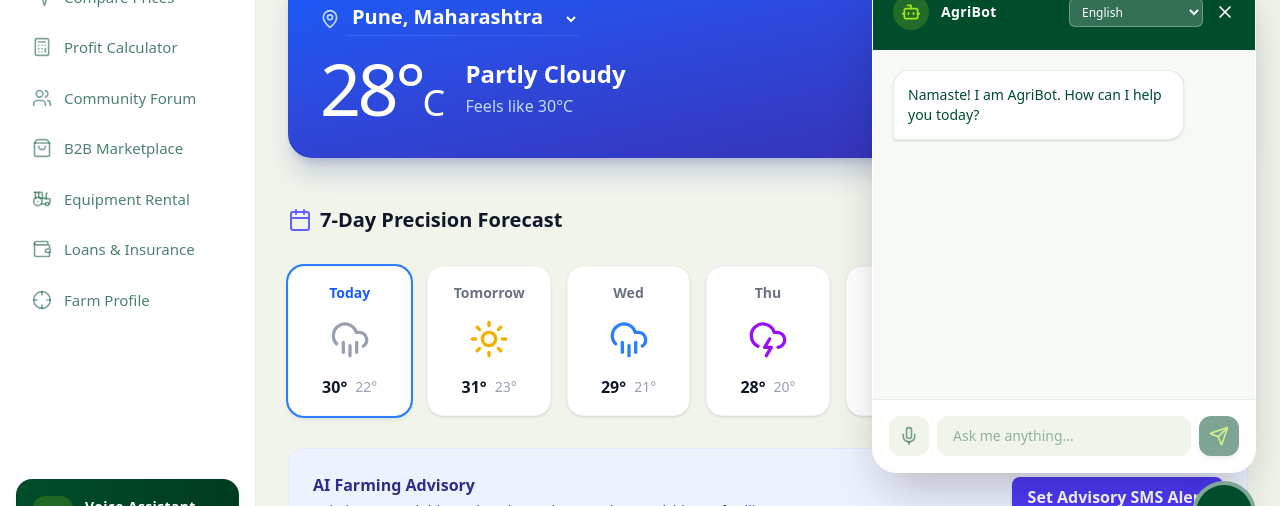
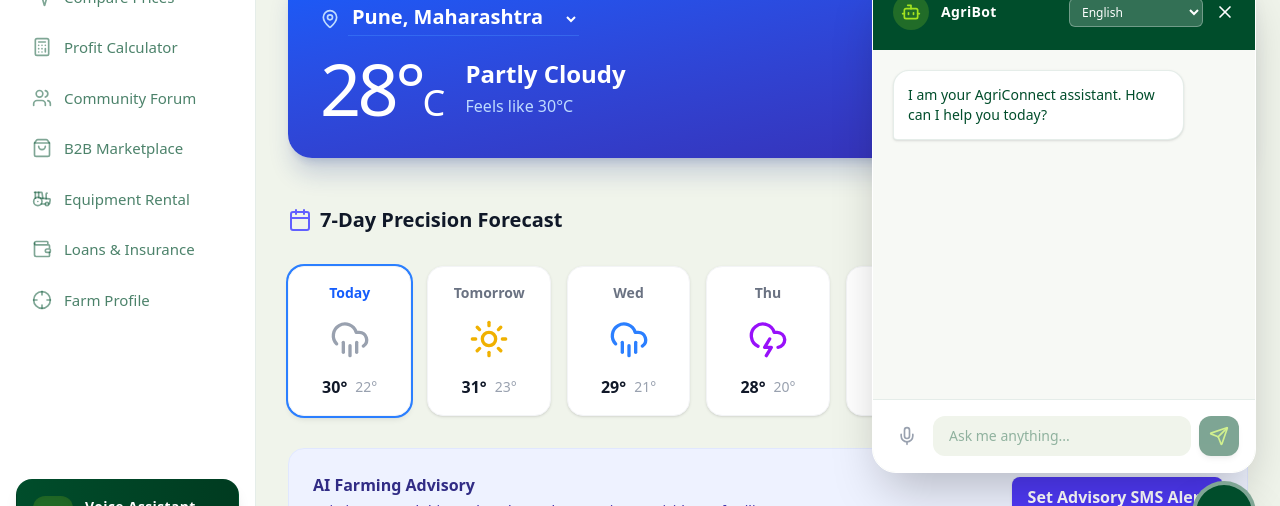
Before and after one commit to kartick026/agriconnect2.0, a Next.js app in the folder frontend/: page /dashboard/weather in a window 1280 px wide. Both pictures are taken after a click on the button 1224 px from the left and 744 px from the top of the page. Shown: the part 231-737 px from the top of the page. Built offline with nearby package versions, Linux system fonts and the light colour scheme; no server answers.

Commit message:
feat: add voice-to-text input to floating chatbot

```diff
--- a/frontend/src/components/FloatingChatbot.tsx
+++ b/frontend/src/components/FloatingChatbot.tsx
@@ -8,12 +8,42 @@ import { useTranslation } from 'react-i18next';
 export default function FloatingChatbot() {
     const [isOpen, setIsOpen] = useState(false);
     const { t, i18n } = useTranslation();
-    const [messages, setMessages] = useState<{ id: string; sender: 'bot' | 'user'; text: string }[]>([
-        { id: '1', sender: 'bot', text: 'Namaste! I am AgriBot. How can I help you today?' }
+    const [messages, setMessages] = useState<{ id: number; text: string; sender: 'user' | 'bot' }[]>([
+        { id: 1, text: t('chat.welcome', 'I am your AgriConnect assistant. How can I help you today?'), sender: 'bot' },
     ]);
     const [inputText, setInputText] = useState('');
     const [isTyping, setIsTyping] = useState(false);
+    const [isListening, setIsListening] = useState(false);
     const messagesEndRef = useRef<HTMLDivElement>(null);
+
+    // Initialize Speech Recognition
+    const startListening = () => {
+        const SpeechRecognition = window.SpeechRecognition || (window as any).webkitSpeechRecognition;
+        if (!SpeechRecognition) {
+            alert("Your browser does not support voice input.");
+            return;
+        }
+
+        const recognition = new SpeechRecognition();
+        recognition.lang = i18n.language === 'hi' ? 'hi-IN' : 'en-IN';
+        recognition.interimResults = false;
+        recognition.maxAlternatives = 1;
+
+        recognition.onstart = () => setIsListening(true);
+
+        recognition.onresult = (event: any) => {
+            const transcript = event.results[0][0].transcript;
+            setInputText(transcript);
+        };
+
+        recognition.onend = () => setIsListening(false);
+        recognition.onerror = (event: any) => {
+            console.error("Speech recognition error", event.error);
+            setIsListening(false);
+        };
+
+        recognition.start();
+    };
 
     useEffect(() => {
         if (isOpen) {
@@ -24,7 +54,7 @@ export default function FloatingChatbot() {
     const handleSend = async () => {
         if (!inputText.trim()) return;
 
-        const userMsg = { id: Date.now().toString(), sender: 'user' as const, text: inputText };
+        const userMsg = { id: Date.now(), sender: 'user' as const, text: inputText };
         setMessages(prev => [...prev, userMsg]);
         setInputText('');
         setIsTyping(true);
@@ -40,12 +70,12 @@ export default function FloatingChatbot() {
 
             setTimeout(() => {
                 setIsTyping(false);
-                setMessages(prev => [...prev, { id: Date.now().toString(), sender: 'bot', text: data.reply }]);
+                setMessages(prev => [...prev, { id: Date.now(), sender: 'bot', text: data.reply }]);
             }, 500);
 
         } catch (error) {
             setIsTyping(false);
-            setMessages(prev => [...prev, { id: Date.now().toString(), sender: 'bot', text: 'Sorry, I am offline.' }]);
+            setMessages(prev => [...prev, { id: Date.now(), sender: 'bot', text: 'Sorry, I am offline.' }]);
         }
     };
 
@@ -73,7 +103,7 @@ export default function FloatingChatbot() {
                                     onChange={(e) => {
                                         i18n.changeLanguage(e.target.value);
                                         const langName = e.target.options[e.target.selectedIndex].text;
-                                        setMessages((prev) => [...prev, { id: Date.now().toString(), sender: 'bot', text: `Language changed to ${langName}. How can I assist you?` }]);
+                                        setMessages((prev) => [...prev, { id: Date.now(), sender: 'bot', text: `Language changed to ${langName}. How can I assist you?` }]);
                                     }}
                                     className="bg-white/20 border border-white/30 text-white text-xs rounded-md px-2 py-1 outline-none cursor-pointer"
                                 >
@@ -114,8 +144,12 @@ export default function FloatingChatbot() {
 
                         {/* Input */}
                         <div className="p-4 bg-white border-t border-[#004d2b]/10 shrink-0 flex space-x-2">
-                            <button className="p-2.5 text-[#004d2b]/50 hover:text-[#004d2b] bg-[#f0f4eb] rounded-xl transition-colors">
-                                <Mic className="w-5 h-5" />
+                            <button
+                                type="button"
+                                onClick={startListening}
+                                className={`p-2 rounded-full transition-colors ${isListening ? 'bg-red-100 text-red-600 animate-pulse' : 'text-gray-400 hover:text-green-600 hover:bg-green-50'}`}
+                            >
+                                <Mic size={20} />
                             </button>
                             <input
                                 type="text"
```
Also changed, not shown: 1 other file (tests, documents, lock files or other folders).
